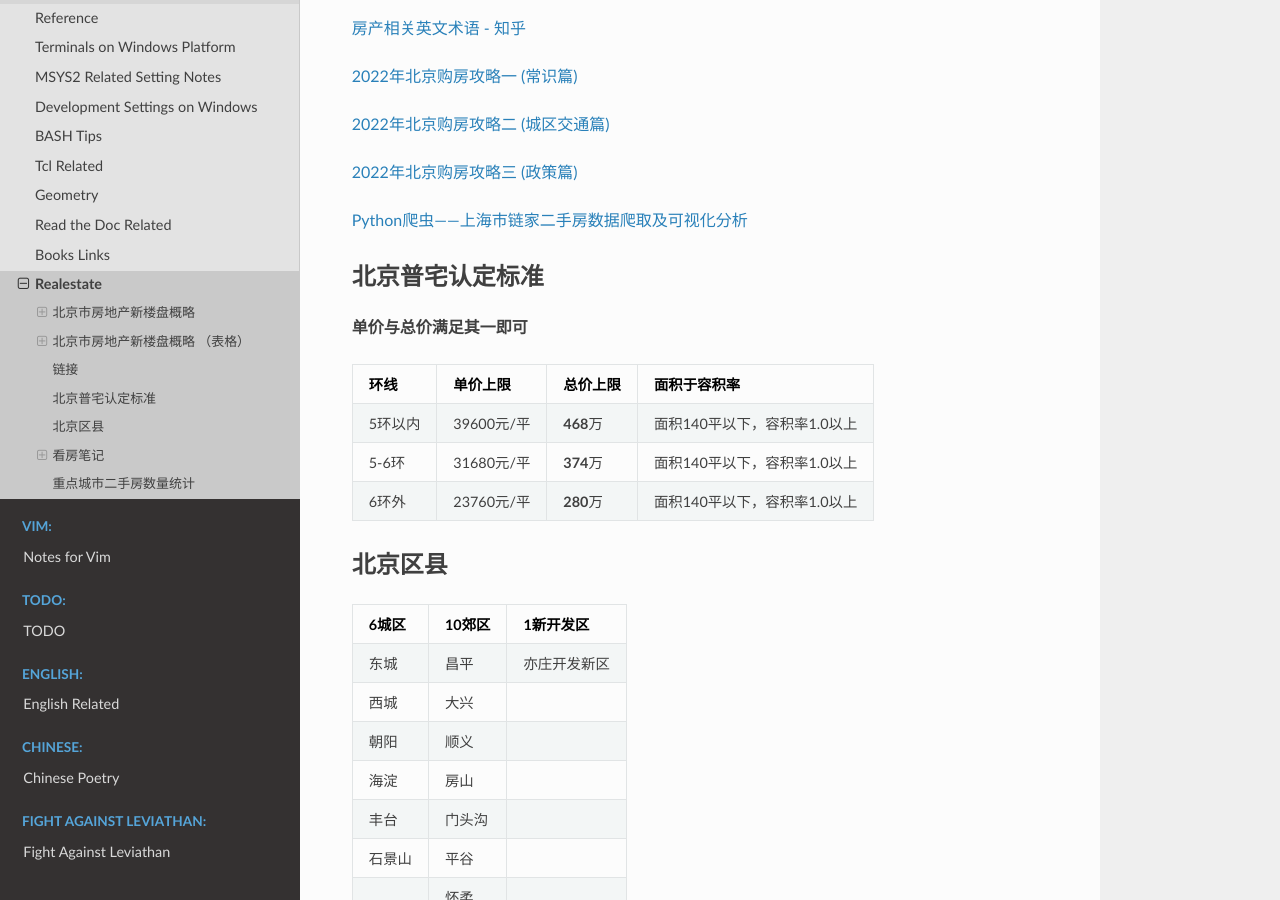
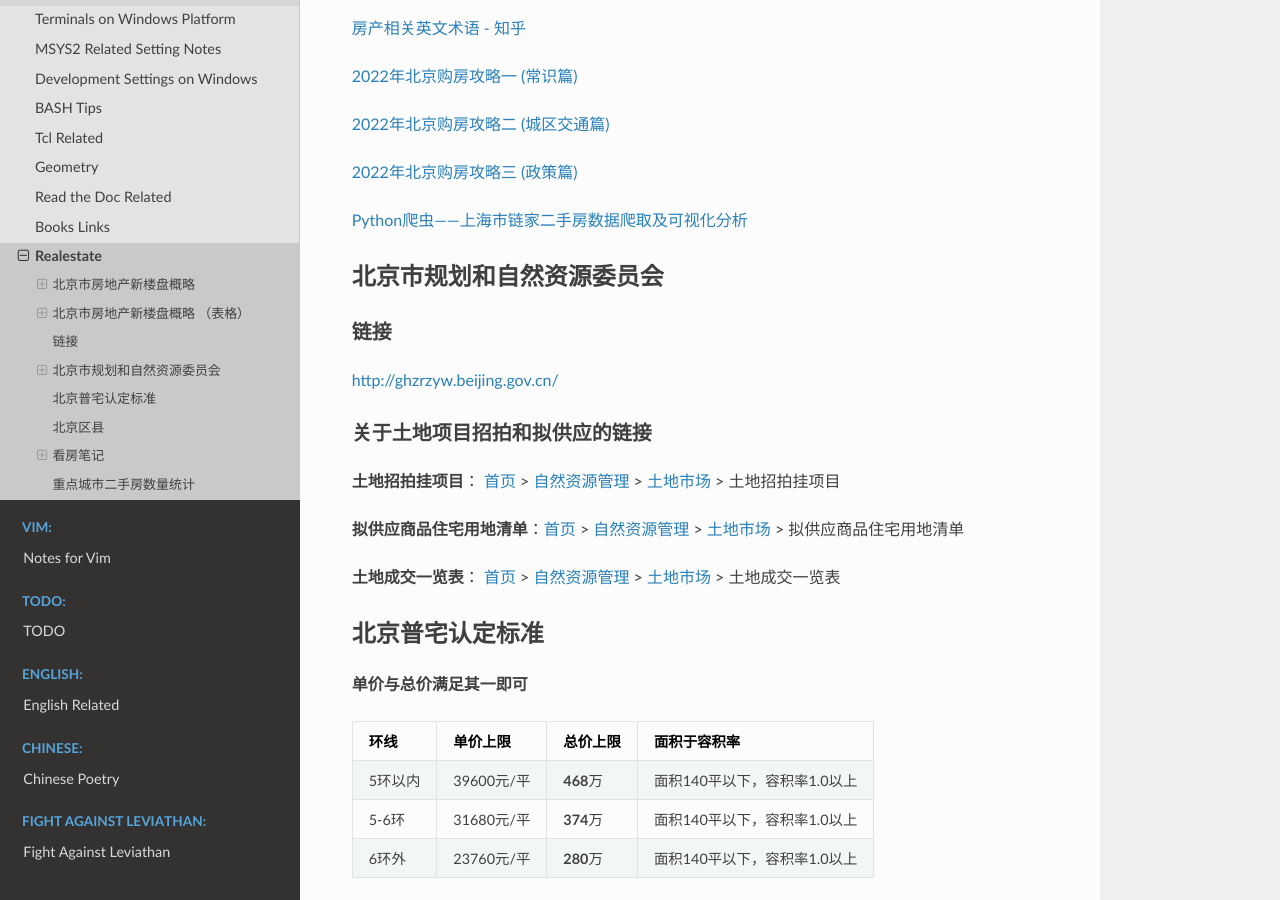
Before and after one commit to Pyrad/pyradnotes, a Sphinx documentation site: the page built from source/Notes/realestate.md, in a window 1280 px wide and 900 px high, scrolled down 8578 px. Built offline with Sphinx 7.4.7 and the Read the Docs theme 2.0.0, drawn with Linux system fonts in a browser that asks for light colours; a script that is not in the unit is left out.

Commit message:
Realestate Links for 北京市规划和自然资源委员会

```diff
--- a/source/Notes/realestate.md
+++ b/source/Notes/realestate.md
@@ -354,6 +354,23 @@
 [2022年北京购房攻略三 (政策篇)](http://t.csdn.cn/DKiRA)
 
 [Python爬虫——上海市链家二手房数据爬取及可视化分析](https://www.cnblogs.com/ovo9jie/p/17001929.html)
+
+
+
+
+## 北京市规划和自然资源委员会
+
+### 链接
+
+[http://ghzrzyw.beijing.gov.cn/](http://ghzrzyw.beijing.gov.cn/)
+
+### 关于土地项目招拍和拟供应的链接
+
+**土地招拍挂项目**： [首页](http://ghzrzyw.beijing.gov.cn/) > [自然资源管理](http://yewu.ghzrzyw.beijing.gov.cn/gwxxfb/tdsc/tdzpgxm.html) > [土地市场](http://yewu.ghzrzyw.beijing.gov.cn/gwxxfb/tdsc/tdzpgxm.html) > 土地招拍挂项目
+
+**拟供应商品住宅用地清单**：[首页](http://ghzrzyw.beijing.gov.cn/) > [自然资源管理](http://yewu.ghzrzyw.beijing.gov.cn/gwxxfb/tdsc/tdzpgxm.html) > [土地市场](http://yewu.ghzrzyw.beijing.gov.cn/gwxxfb/tdsc/tdzpgxm.html) > 拟供应商品住宅用地清单
+
+**土地成交一览表**： [首页](http://ghzrzyw.beijing.gov.cn/) > [自然资源管理](http://yewu.ghzrzyw.beijing.gov.cn/gwxxfb/tdsc/tdzpgxm.html) > [土地市场](http://yewu.ghzrzyw.beijing.gov.cn/gwxxfb/tdsc/tdzpgxm.html) > 土地成交一览表
 
 
 ## 北京普宅认定标准
```
